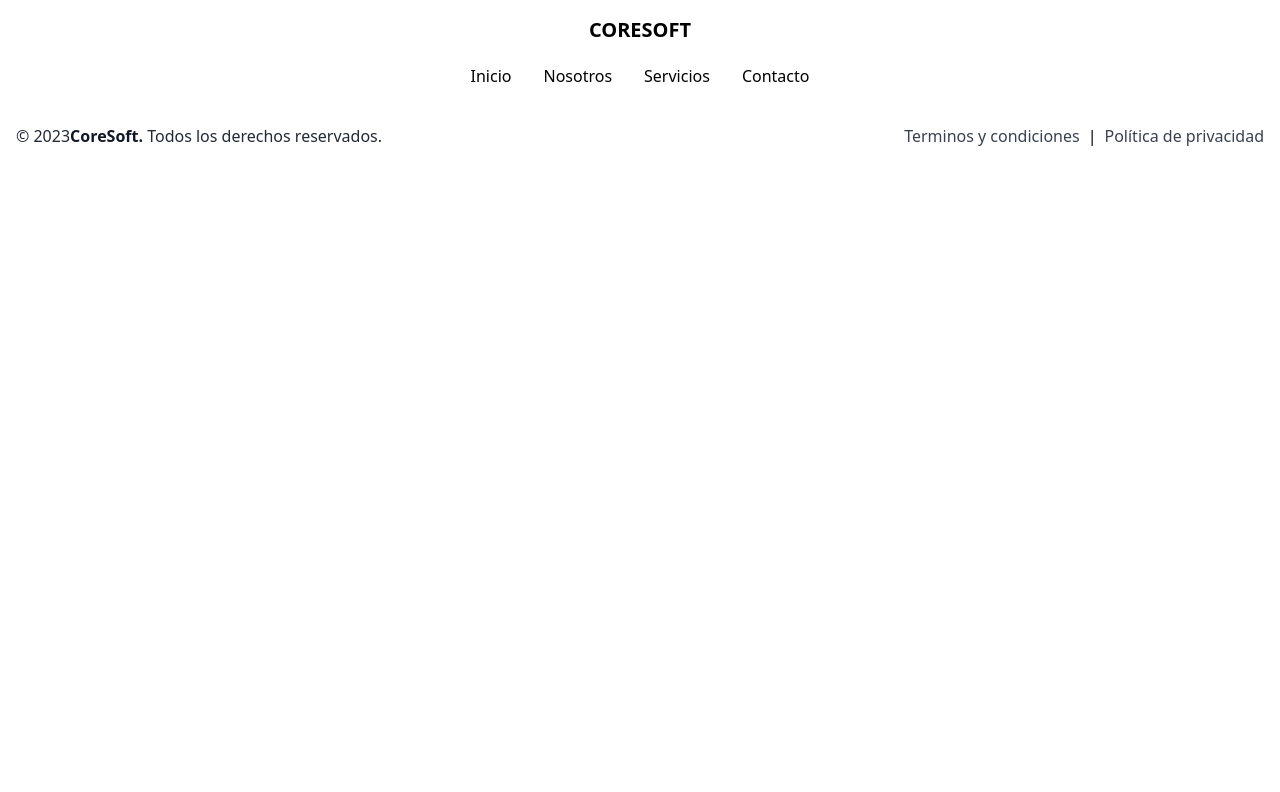
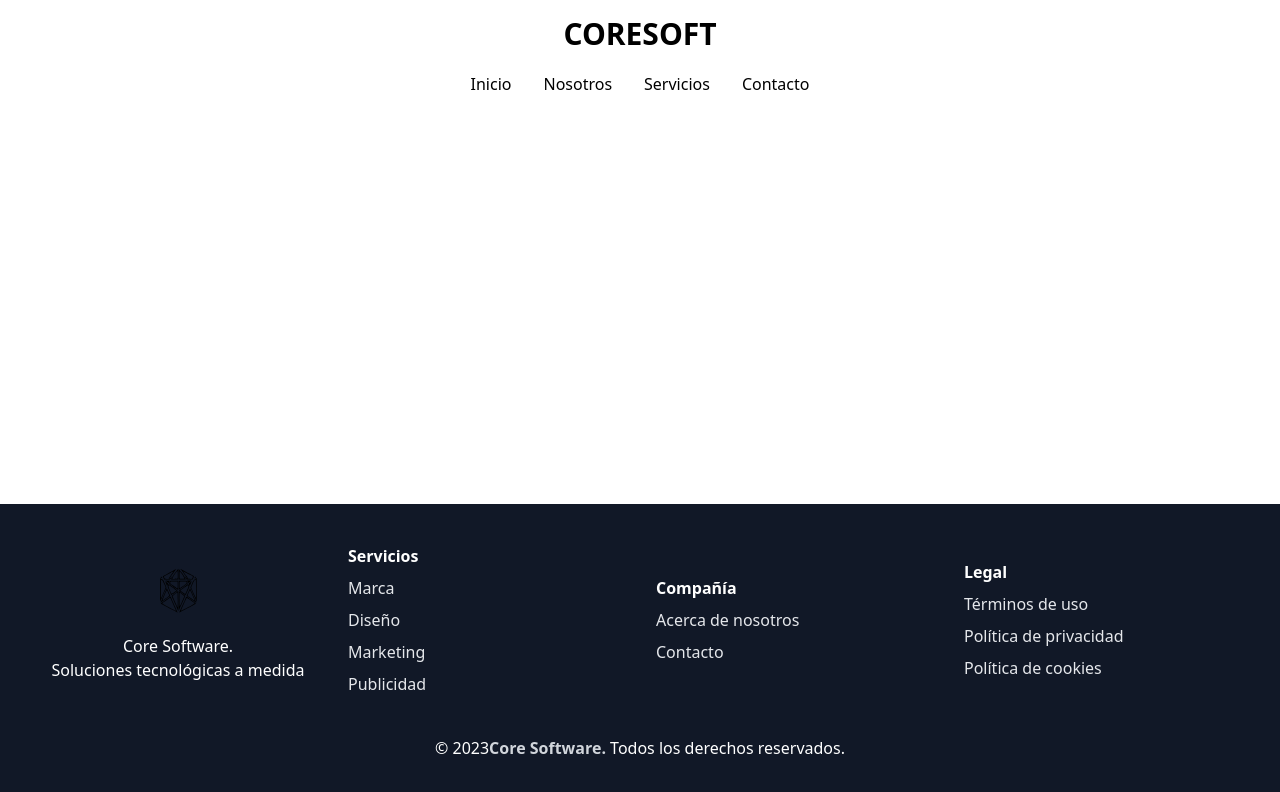
Before and after one commit to mcoreSoftwr/coresoft, a React (Vite) app: page /home in a window 1280 px wide. Shown: the top 792 px of the page. Built offline with nearby package versions, Linux system fonts and the light colour scheme.

Commit message:
router added

```diff
--- a/package.json
+++ b/package.json
@@ -11,7 +11,8 @@
   },
   "dependencies": {
     "react": "^18.2.0",
-    "react-dom": "^18.2.0"
+    "react-dom": "^18.2.0",
+    "react-router-dom": "^6.13.0"
   },
   "devDependencies": {
     "@types/react": "^18.0.37",
--- a/src/Portfolio.tsx
+++ b/src/Portfolio.tsx
@@ -1,14 +1,12 @@
 import React from 'react';
-import { Navbar } from './components/navbar';
-import { Footer } from './components/footer';
+import { BrowserRouter } from 'react-router-dom';
+import { AppRouter } from './components/routers/AppRouter';
 
-const Portfolio: React.FC = () => {
+export const Portfolio: React.FC = () => {
   return (
     <>
-      <Navbar />
-      <Footer />
+      <BrowserRouter><AppRouter /></BrowserRouter>
+
     </>
   );
 };
-
-export default Portfolio;
--- a/src/components/footer.tsx
+++ /dev/null
@@ -1,32 +0,0 @@
-import React from "react"
-
-export const Footer: React.FC = () => {
-  return (
-    <>
-      <div className="bg-white flex flex-col xl:flex-row justify-center items-center gap-4 xl:gap-0 xl:justify-between w-full p-4">
-        <div>
-          <p className="text-gray-800 text-center md:text-left">
-            &copy; 2023
-            <span className="text-gray-900 font-bold">CoreSoft.</span> Todos
-            los derechos reservados.
-          </p>
-        </div>
-        <div className="flex flex-col xl:flex-row items-center gap-2">
-          <a
-            href="#"
-            className="text-gray-700 hover:text-gray-900 transition-colors"
-          >
-            Terminos y condiciones
-          </a>
-          <span className="hidden xl:flex">|</span>
-          <a
-            href="#"
-            className="text-gray-700 hover:text-gray-900 transition-colors"
-          >
-            Política de privacidad
-          </a>
-        </div>
-      </div>
-    </>
-  )
-}
--- /dev/null
+++ b/src/components/home/Footer.tsx
@@ -0,0 +1,42 @@
+import React from 'react';
+import logoUrl from '../../assets/logo.svg';
+
+export const Footer: React.FC = () => {
+  return (
+    <footer className="footer bg-gray-900 text-white p-10">
+      <div className="grid grid-cols-1 md:grid-cols-4 gap-8 items-center mb-10">
+        <div className="flex flex-col items-center">
+          <img src={logoUrl} alt="Logo" className="h-16 w-16 mb-3" />
+          <p className="text-center">
+            Core Software.<br />Soluciones tecnológicas a medida
+          </p>
+        </div>
+        <div>
+          <span className="footer-title font-semibold text-white">Servicios</span>
+          <a className="block mt-2 text-gray-200 hover:text-white transition-colors hover:shadow-lg" href="#">Marca</a>
+          <a className="block mt-2 text-gray-200 hover:text-white transition-colors hover:shadow-lg" href="#">Diseño</a>
+          <a className="block mt-2 text-gray-200 hover:text-white transition-colors hover:shadow-lg" href="#">Marketing</a>
+          <a className="block mt-2 text-gray-200 hover:text-white transition-colors hover:shadow-lg" href="#">Publicidad</a>
+        </div>
+        <div>
+          <span className="footer-title font-semibold text-white">Compañía</span>
+          <a className="block mt-2 text-gray-200 hover:text-white transition-colors hover:shadow-lg" href="#">Acerca de nosotros</a>
+          <a className="block mt-2 text-gray-200 hover:text-white transition-colors hover:shadow-lg" href="#">Contacto</a>
+        </div>
+        <div>
+          <span className="footer-title font-semibold text-white">Legal</span>
+          <a className="block mt-2 text-gray-200 hover:text-white transition-colors hover:shadow-lg" href="#">Términos de uso</a>
+          <a className="block mt-2 text-gray-200 hover:text-white transition-colors hover:shadow-lg" href="#">Política de privacidad</a>
+          <a className="block mt-2 text-gray-200 hover:text-white transition-colors hover:shadow-lg" href="#">Política de cookies</a>
+        </div>
+      </div>
+      <div className="text-center">
+        <p className="text-white">
+          &copy; 2023
+          <span className="text-gray-300 font-bold">Core Software.</span> Todos
+          los derechos reservados.
+        </p>
+      </div>
+    </footer>
+  );
+}
--- a/src/components/navbar.tsx
+++ b/src/components/home/Navbar.tsx
@@ -3,7 +3,7 @@ import React from 'react';
 export const Navbar: React.FC = () => {
   return (
     <div className="w-full bg-white rounded-lg p-4 flex flex-col gap-4 items-center justify-center md:justify-between">
-      <h1 className="uppercase font-semibold cursor-pointer text-xl">
+      <h1 className=" uppercase font-semibold cursor-pointer text-3xl">
         CoreSoft
       </h1>
       <nav className="flex items-center gap-4">
--- /dev/null
+++ b/src/components/home/Service.tsx
@@ -0,0 +1,6 @@
+export const Service: React.FC = () => {
+    return (
+        <></>
+    );
+
+}
--- /dev/null
+++ b/src/components/routers/AppRouter.tsx
@@ -0,0 +1,10 @@
+import { Routes, Route } from "react-router-dom";
+import { PortfolioRouter } from "./PortfolioRouter";
+
+export const AppRouter: React.FC = () => {
+  return (
+    <Routes>
+      <Route path="/*" element={<PortfolioRouter />} />
+    </Routes>
+  );
+};
--- /dev/null
+++ b/src/components/routers/PortfolioRouter.tsx
@@ -0,0 +1,13 @@
+import { Routes, Route, Navigate } from "react-router-dom";
+import { Home } from "../../pages/Home";
+
+export const PortfolioRouter: React.FC = () => {
+  return (
+    <Routes>
+      <Route path="/home" element={<Home />}>
+
+      </Route>
+      <Route path="/*" element={<Navigate to="/home" />} />
+    </Routes>
+  );
+};
--- a/src/main.tsx
+++ b/src/main.tsx
@@ -1,7 +1,8 @@
 import React from 'react'
 import ReactDOM from 'react-dom/client'
 import './index.css';
-import Portfolio from './Portfolio.tsx';
+import { Portfolio } from './Portfolio';
+
 
 ReactDOM.createRoot(document.getElementById('root') as HTMLElement).render(
   <React.StrictMode>
--- /dev/null
+++ b/src/pages/Home.tsx
@@ -0,0 +1,15 @@
+import { Footer } from "../components/home/Footer";
+import { Navbar } from "../components/home/Navbar";
+
+export const Home: React.FC = () => {
+  return (
+    <>
+      <div className="flex flex-col min-h-screen justify-between">
+        <Navbar />
+        <main className="flex-grow">
+        </main>
+        <Footer />
+      </div>
+    </>
+  );
+};
--- /dev/null
+++ b/src/types/custom.d.ts
@@ -0,0 +1,6 @@
+declare module "*.svg" {
+  import React = require("react");
+  export const ReactComponent: React.FunctionComponent<React.SVGProps<SVGSVGElement>>;
+  const src: string;
+  export default src;
+}
```
Also changed, not shown: 1 other file (tests, documents, lock files or other folders).
